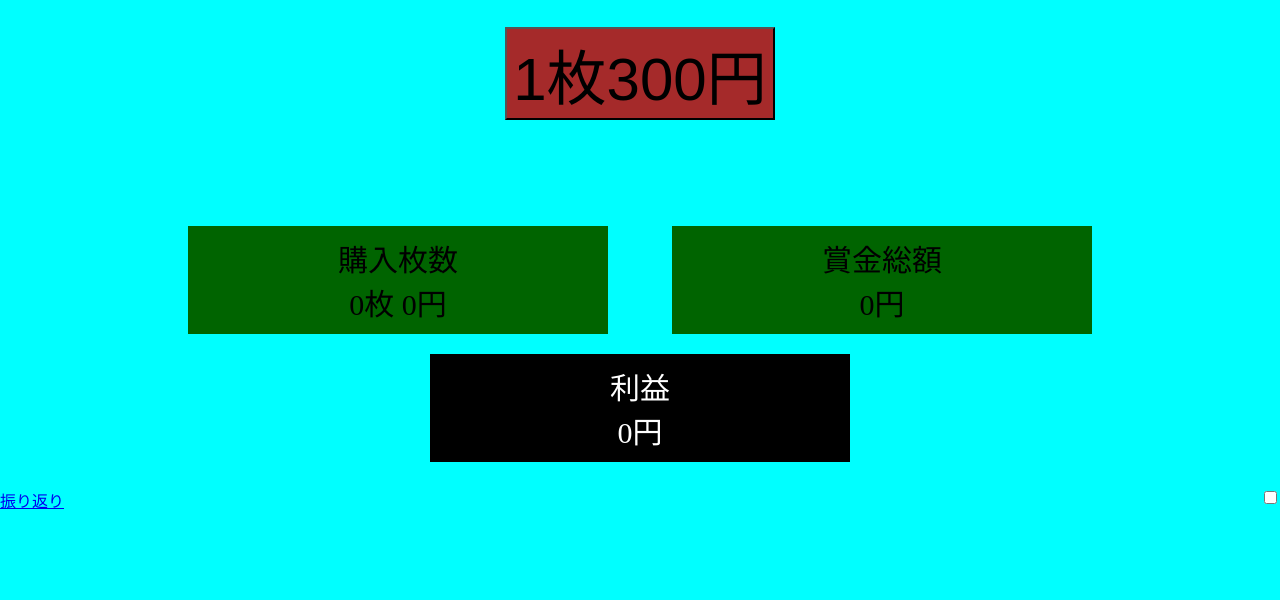
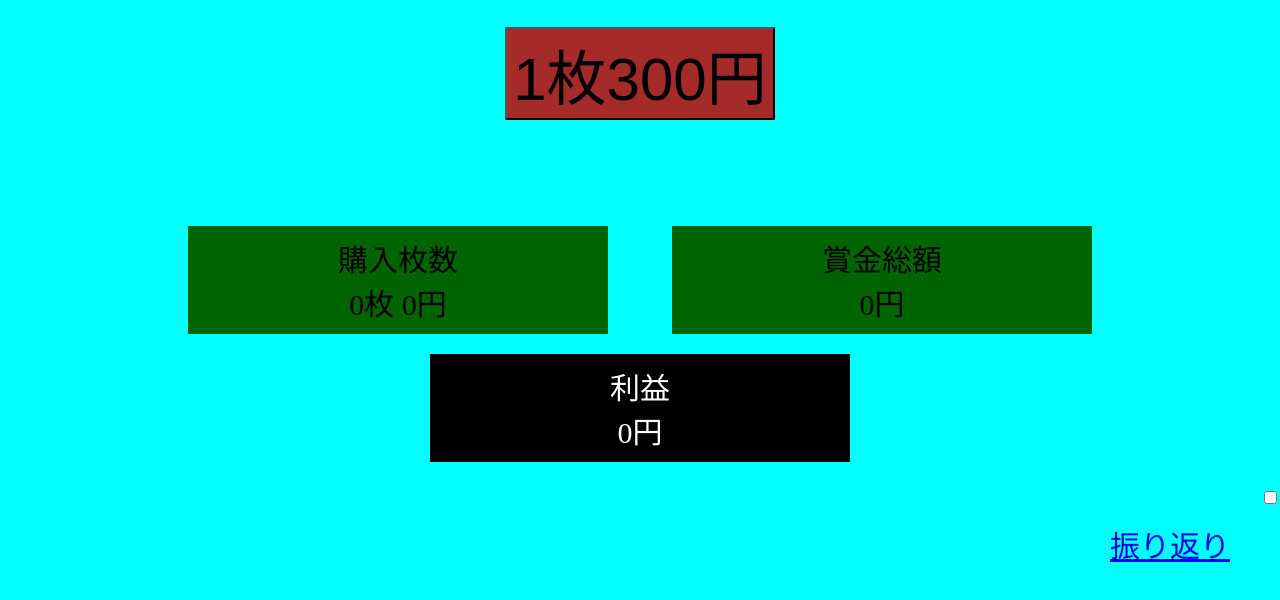
Before and after one commit to KotaTanizawa/KotaTanizawa.github.io, a plain HTML site: page index.html in a window 1280 px wide. Shown: the part 408-1008 px from the top of the page. Before the commit the page ends 920 px from the top, so only its background shows below. Drawn offline with Linux system fonts and the light colour scheme.

Commit message:
Update style.css

```diff
--- a/style.css
+++ b/style.css
@@ -70,3 +70,12 @@ li {
 .rateBox {
     text-align: center;
 }
+
+a {
+    font-size: 30px;
+}
+
+.link {
+    margin: 50px;
+    text-align: right;
+}
```
